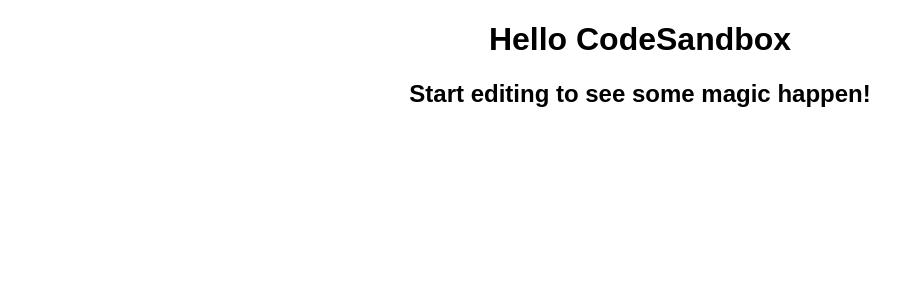
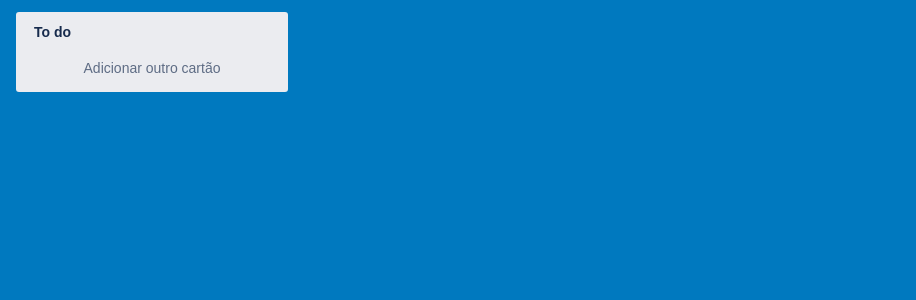
Before and after one commit to gustavomonjardim/trello-clone, a React (Create React App) app: page / in a window 1280 px wide. Shown: the top 300 px of the page, without its empty margins (0-916 px from the left). Built offline with nearby package versions, Linux system fonts and the light colour scheme.

Commit message:
feat: creates column component

```diff
--- a/package.json
+++ b/package.json
@@ -9,9 +9,11 @@
   ],
   "main": "src/index.tsx",
   "dependencies": {
+    "@types/styled-components": "5.1.2",
     "react": "^16.12.0",
     "react-dom": "^16.12.0",
-    "react-scripts": "3.3.0"
+    "react-scripts": "3.3.0",
+    "styled-components": "5.1.1"
   },
   "devDependencies": {
     "@types/react": "16.9.19",
--- a/src/App.tsx
+++ b/src/App.tsx
@@ -1,11 +1,12 @@
 import * as React from "react";
 import "./styles.css";
+
+import Column from "./components/Column";
 
 export default function App() {
   return (
     <div className="App">
-      <h1>Hello CodeSandbox</h1>
-      <h2>Start editing to see some magic happen!</h2>
+      <Column />
     </div>
   );
 }
--- /dev/null
+++ b/src/components/Column.tsx
@@ -0,0 +1,67 @@
+import React, { useState, useEffect, TextareaHTMLAttributes } from "react";
+
+import {
+  Container,
+  Header,
+  CardList,
+  Footer,
+  Title,
+  Button,
+  Input,
+  EditTitleButton
+} from "./styles";
+
+const Column = () => {
+  const [title, setTitle] = useState("To do");
+  const [isShowingInput, setIsShowingInput] = useState(false);
+
+  useEffect(() => {
+    const onClick = () => {
+      if (isShowingInput) {
+        setIsShowingInput(false);
+      }
+    };
+    document.addEventListener("click", onClick);
+    return () => {
+      document.removeEventListener("click", onClick);
+    };
+  }, [isShowingInput]);
+
+  const onPressEnter = (e: React.KeyboardEvent<HTMLTextAreaElement>) => {
+    if (e.key === "Enter") {
+      setIsShowingInput(false);
+    }
+  };
+
+  return (
+    <Container>
+      <Header>
+        {!isShowingInput && (
+          <>
+            <EditTitleButton
+              onClick={() => {
+                setIsShowingInput(true);
+              }}
+            />
+            <Title>{title}</Title>
+          </>
+        )}
+        {isShowingInput && (
+          <Input
+            rows={1}
+            value={title}
+            autoFocus
+            onChange={({ target }) => setTitle(target.value)}
+            onKeyDown={onPressEnter}
+          />
+        )}
+      </Header>
+      <CardList />
+      <Footer>
+        <Button>Adicionar outro cartão</Button>
+      </Footer>
+    </Container>
+  );
+};
+
+export default Column;
--- /dev/null
+++ b/src/components/styles.tsx
@@ -0,0 +1,76 @@
+import styled from "styled-components";
+
+export const Container = styled.div`
+  display: flex;
+  flex-direction: column;
+  align-items: stretch;
+  background-color: #ebecf0;
+  width: 272px;
+  margin: 0 4px;
+  border-radius: 3px;
+  overflow: none;
+  padding: 0 8px 8px;
+`;
+
+export const Header = styled.div`
+  padding: 10px;
+  position: relative;
+`;
+
+export const CardList = styled.div``;
+
+export const Footer = styled.div``;
+
+export const Button = styled.button`
+  width: 100%;
+  color: #5e6c84;
+  background-color: transparent;
+  border-radius: 3px;
+  padding: 8px;
+  font-size: 14px;
+  cursor: pointer;
+
+  &:hover,
+  &:focus {
+    outline: none;
+    background-color: rgba(9, 30, 66, 0.08);
+    color: #172b4d;
+  }
+`;
+
+export const Title = styled.h2`
+  text-align: start;
+  color: #172b4d;
+  font-size: 14px;
+  line-height: 20px;
+  font-weight: 600;
+  min-height: 20px;
+`;
+
+export const Input = styled.textarea`
+  width: 100%;
+  background: #fff;
+  border: none;
+  border-radius: 3px;
+  box-shadow: inset 0 0 0 2px #0079bf;
+  resize: none;
+  font-size: 14px;
+  line-height: 20px;
+  font-weight: 600px;
+  padding: 4px 8px;
+  min-height: 20px;
+  display: block;
+
+  &:focus {
+    outline: none;
+  }
+`;
+
+export const EditTitleButton = styled.div`
+  cursor: pointer;
+  position: absolute;
+  top: 0;
+  bottom: 0;
+  left: 0;
+  right: 0;
+`;
--- a/src/styles.css
+++ b/src/styles.css
@@ -1,3 +1,15 @@
+* {
+  margin: 0;
+  padding: 0;
+  box-sizing: border-box;
+  border: none;
+}
+
+body {
+  background-color: #0079bf;
+  padding: 12px;
+}
+
 .App {
   font-family: sans-serif;
   text-align: center;
```
